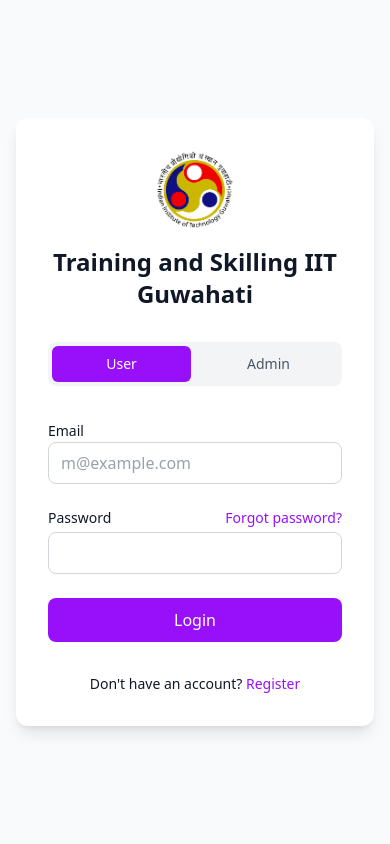
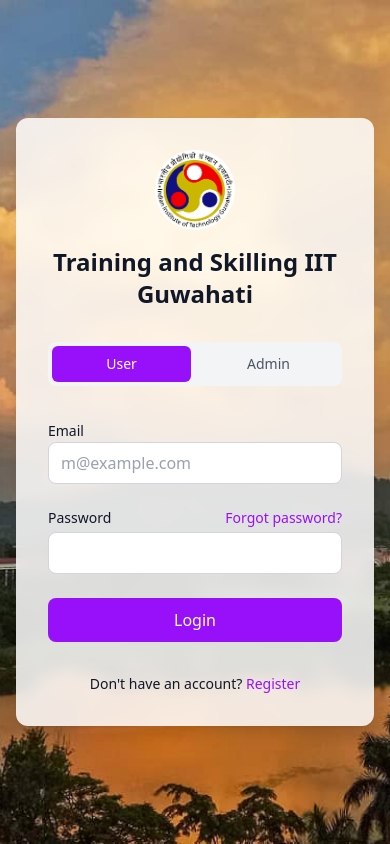
Before and after one commit to Ash469/ccd_training_skilling, a React (Vite) app in the folder frontend/: page /login in a window 390 px wide. Built offline with nearby package versions, Linux system fonts and the light colour scheme; no server answers.

Commit message:
registration download and responsive

```diff
--- a/frontend/src/pages/login.jsx
+++ b/frontend/src/pages/login.jsx
@@ -16,13 +16,6 @@
     e.preventDefault();
     setError('');
     setLoading(true);
-
-    // if (accountType === 'admin') {
-    //   navigate('/admin/dashboard');
-    // } else {
-    //   navigate('/user/dashboard');
-    // }
-    // return;
 
     try {
       const response = await axios.post(`${API_BASE_URL}/api/login`, {
@@ -57,12 +50,16 @@
   return (
     <div className={`min-h-screen flex items-center justify-center px-4 ${
       darkMode ? 'bg-gray-900' : 'bg-gray-50'
-    }`}>
-      <div className={`w-full max-w-md space-y-8 ${
-        darkMode
-          ? 'bg-gray-800 text-white'
-          : 'bg-white text-gray-900'
-      } p-8 rounded-xl shadow-lg`}>
+    } bg-cover bg-center bg-no-repeat`}
+    style={{backgroundImage: "url('/background.jpg')"}}>
+      <div className={`w-full max-w-md space-y-8 p-8 rounded-xl shadow-lg backdrop-blur-sm ${
+        darkMode ? 'text-white' : 'text-gray-900'
+      }`}
+      style={{
+        backgroundColor: darkMode
+          ? 'hsla(240, 10%, 16%, 0.8)'
+          : 'hsla(0, 0%, 100%, 0.85)'
+      }}>
         <div className="text-center space-y-6">
           <div className="flex flex-col items-center justify-center gap-4">
             <img
--- a/frontend/src/pages/register.jsx
+++ b/frontend/src/pages/register.jsx
@@ -68,12 +68,14 @@
   return (
     <div className={`min-h-screen flex items-center justify-center px-4 ${
       darkMode ? 'bg-gray-900' : 'bg-gray-50'
-    }`}>
-      <div className={`w-full max-w-md space-y-8 ${
-        darkMode
-          ? 'bg-gray-800 text-white'
-          : 'bg-white text-gray-900'
-      } p-8 rounded-xl shadow-lg`}>
+    } bg-cover bg-center bg-no-repeat`}
+    style={{backgroundImage: "url('/background.jpg')"}}>
+      <div className={`w-full max-w-md space-y-8 p-8 rounded-xl shadow-lg backdrop-blur-sm`}
+           style={{
+             backgroundColor: darkMode
+               ? 'hsla(240, 10%, 16%, 0.8)'
+               : 'hsla(0, 0%, 100%, 0.85)'
+           }}>
         <div className="text-center space-y-6">
           <div className="flex flex-col items-center justify-center gap-4">
             <img
```
Also changed, not shown: frontend/public/background.jpg (added), 1 other file (tests, documents, lock files or other folders).
